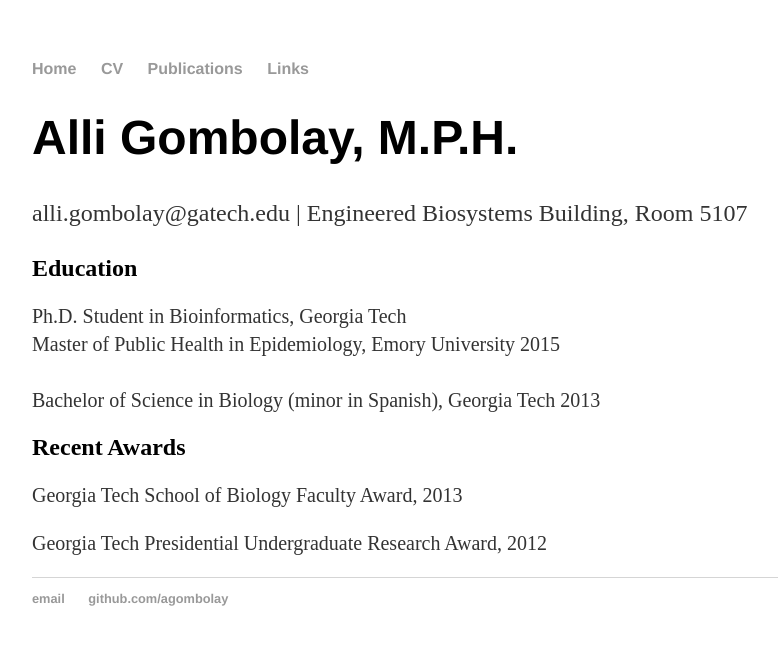
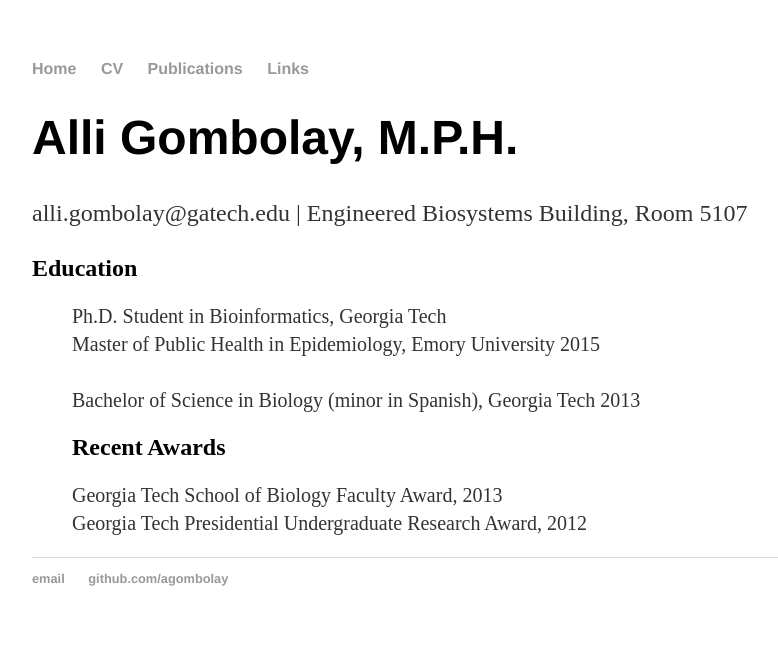
Before and after one commit to agombolay/agombolay.github.io, a Jekyll site: the page built from cv/index.html, in a window 1280 px wide. Shown: the top 645 px of the page, without its empty margins (160-938 px from the left). Built offline with Jekyll 4.4.1, drawn with Linux system fonts in a browser that asks for light colours.

Commit message:
Update index.html

```diff
--- a/cv/index.html
+++ b/cv/index.html
@@ -7,12 +7,13 @@
 	<p>alli.gombolay@gatech.edu | Engineered Biosystems Building, Room 5107</p>
 
 	<h2>Education</h2>
+	<ul>
 	<p style="font-size:20px">Ph.D. Student in Bioinformatics, Georgia Tech
 	<br>Master of Public Health in Epidemiology, Emory University 2015</br>
 	<br>Bachelor of Science in Biology (minor in Spanish), Georgia Tech 2013</br></p>
 
 	<h2>Recent Awards</h2>
-	<p style="font-size:20px">Georgia Tech School of Biology Faculty Award, 2013</p>
-	<p style="font-size:20px">Georgia Tech Presidential Undergraduate Research Award, 2012</p>
+	<p style="font-size:20px">Georgia Tech School of Biology Faculty Award, 2013
+	<br>Georgia Tech Presidential Undergraduate Research Award, 2012</br></p>
 
 </div><!-- /.blurb -->
```
